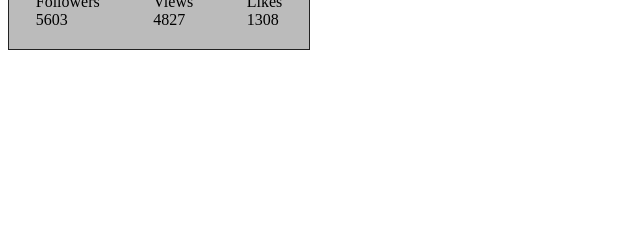
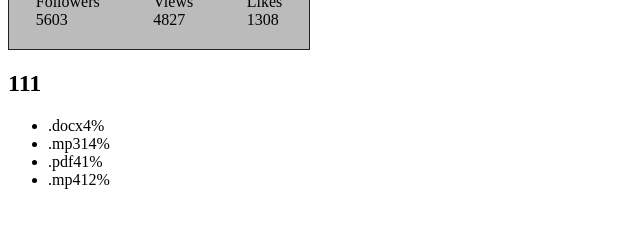
Before and after one commit to Ks0daR/goit-react-hw-01-components, a React (Create React App) app: page / in a window 1280 px wide. Shown: the part 486-714 px from the top of the page, without its empty margins (0-640 px from the left). Built offline with nearby package versions, Linux system fonts and the light colour scheme.

Commit message:
start task 02

```diff
--- a/src/components/App.js
+++ b/src/components/App.js
@@ -1,11 +1,14 @@
 import React from 'react';
 import Profile from './Profile/Profile';
+import Statistics from './Statistics/Statistics';
 import userData from '../database/user.json';
+import statData from '../database/statistical-data.json';
 
 export default function App() {
   return (
     <>
       <Profile user={userData} />
+      <Statistics title="Upload Stats" data={statData} />
     </>
   );
 }
--- /dev/null
+++ b/src/components/Statistics/Statistics.js
@@ -0,0 +1,30 @@
+import React from 'react';
+
+function Statistics() {
+  return (
+    <section className="statistics">
+      <h2 className="title">111</h2>
+
+      <ul className="stat-list">
+        <li className="item">
+          <span className="label">.docx</span>
+          <span className="percentage">4%</span>
+        </li>
+        <li className="item">
+          <span className="label">.mp3</span>
+          <span className="percentage">14%</span>
+        </li>
+        <li className="item">
+          <span className="label">.pdf</span>
+          <span className="percentage">41%</span>
+        </li>
+        <li className="item">
+          <span className="label">.mp4</span>
+          <span className="percentage">12%</span>
+        </li>
+      </ul>
+    </section>
+  );
+}
+
+export default Statistics;
```
Also changed, not shown: src/components/Statistics/Statistic.js (deleted).
